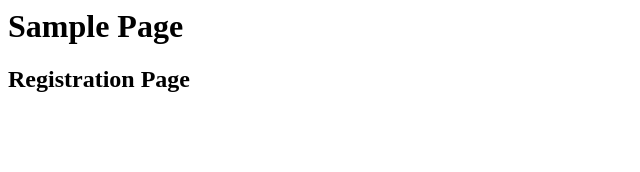
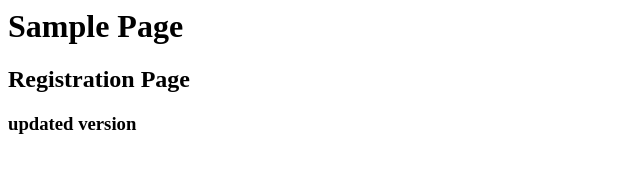
Before and after one commit to thasheelpk/tech, a plain HTML site: page index.html in a window 1280 px wide. Shown: the whole page, without its empty margins (0-640 px from the left). Drawn offline with Linux system fonts and the light colour scheme.

Commit message:
index1.html

```diff
--- a/index.html
+++ b/index.html
@@ -1,2 +1,3 @@
 <h1>Sample Page</h1>
 <h2>Registration Page</h2>
+<h3>updated version</h3>
```
